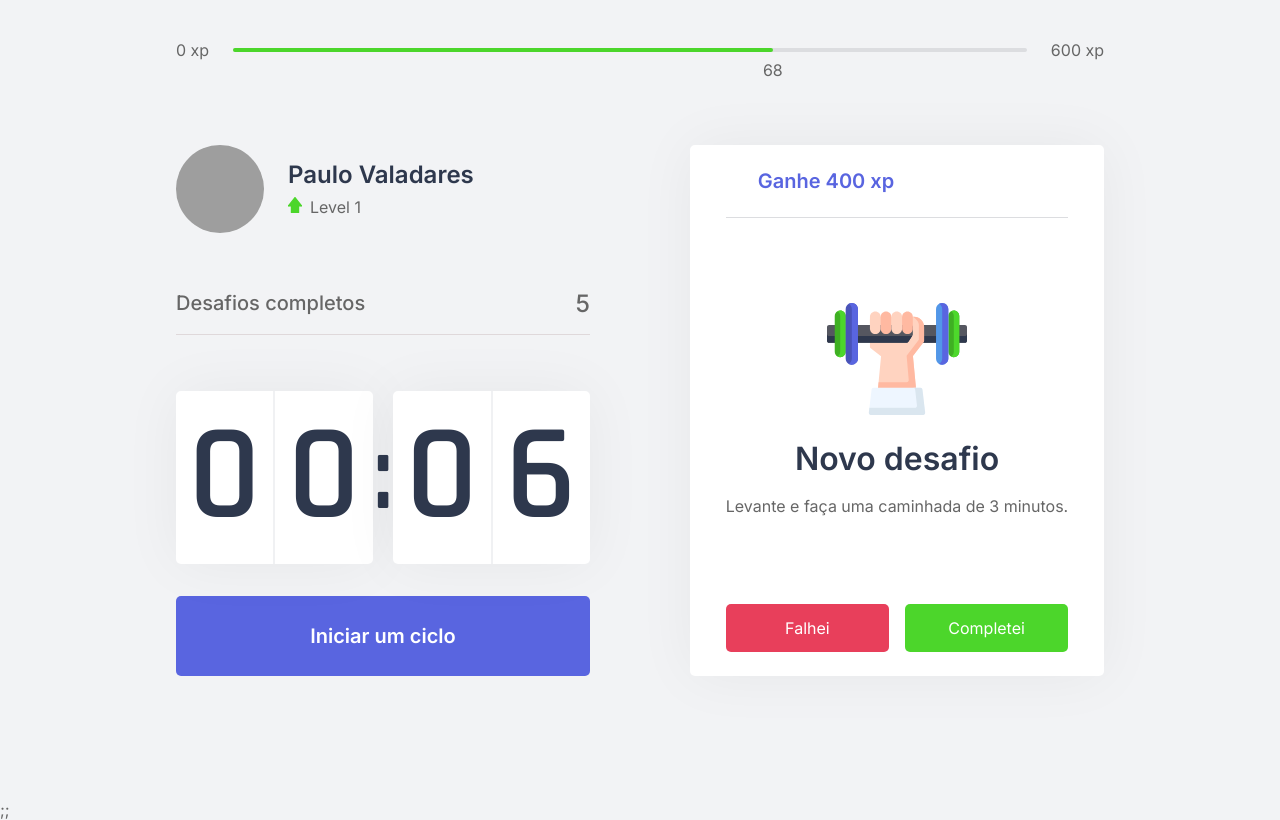
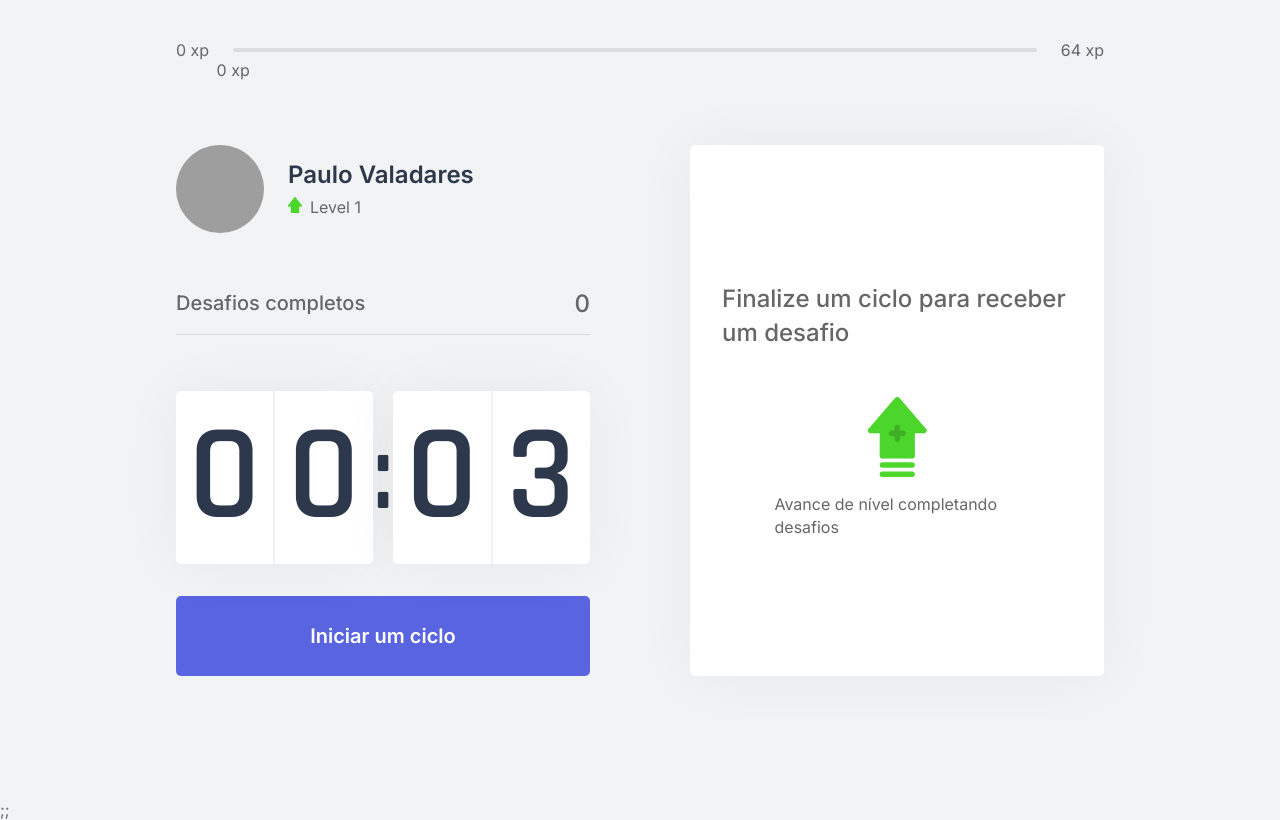
Before and after one commit to paulovaladares/nlw4-moveit, a Next.js app: page / in a window 1280 px wide. Built offline with nearby package versions, Linux system fonts and the light colour scheme; grey boxes are pictures that could not be loaded.

Commit message:
Complete Context

```diff
--- /dev/null
+++ b/challenges.json
@@ -0,0 +1,62 @@
+[
+  {
+    "type": "body",
+    "description": "Estique um de seus braços com a palma da mão virada para frente e puxe os dedos para cima por 10 segundos por mão.",
+    "amount": 80
+  },
+  {
+    "type": "body",
+    "description": "Estique seu braço contra o peito e puxe-o utilizando o outro braço por 10 segundos por braço.",
+    "amount": 60
+  },
+  {
+    "type": "body",
+    "description": "Puxe seu pescoço com a ajuda da mão para a direita e para a esquerda, permanecendo na posição por alguns segundos.",
+    "amount": 70
+  },
+  {
+    "type": "body",
+    "description": "Com as duas mãos na parte de trás da cabeça, leve-a para baixo, alongando a parte de trás da região.",
+    "amount": 60
+  },
+  {
+    "type": "body",
+    "description": "Cruze as pernas e desça com as mãos esticadas em direção ao chão. Repita o movimento com a outra perna na frente.",
+    "amount": 100
+  },
+  {
+    "type": "body",
+    "description": "Sentado, abra as pernas e tente encostar as palmas das mãos no chão, repita 3 vezes por 5 segundos.",
+    "amount": 80
+  },
+  {
+    "type": "body",
+    "description": "Puxe o joelho de encontro ao peito e segure, troque de perna após 10 segundos.",
+    "amount": 50
+  },
+  {
+    "type": "body",
+    "description": "Sentado, cruze uma perna e incline seu tronco à frente, troque de perna após 10 segundos.",
+    "amount": 80
+  },
+  {
+    "type": "eye",
+    "description": "Sentado, feche os olhos e cubra-os com as palmas da mão durante 2 minutos, depois abra normalmente.",
+    "amount": 90
+  },
+  {
+    "type": "eye",
+    "description": "Em algum ambiente aberto, olhe o mais longe que puder em quatro direções por 3s, mexa apenas os olhos. Repita 3 vezes.",
+    "amount": 140
+  },
+  {
+    "type": "eye",
+    "description": "Usando os polegares, massage a área abaixo das sobrancelhas em movimentos circulares por 15 segundos.",
+    "amount": 70
+  },
+  {
+    "type": "body",
+    "description": "Em pé, gire a cintura o máximo que puder para a esquerda, segure por cinco segundos. Repita para a direita.",
+    "amount": 90
+  }
+]
--- a/src/components/ChallengeBox.tsx
+++ b/src/components/ChallengeBox.tsx
@@ -3,22 +3,24 @@
 import styles from "../styles/components/ChallengeBox.module.css";
 
 export function ChallengeBox() {
-  const contextData = useContext(ChallengesContexts);
-  console.log(contextData);
+  const { activeChallenge, resetChallenge } = useContext(ChallengesContexts);
 
-  const hasActiveChallenge = true;
   return (
     <div className={styles.challengeBoxContainer}>
-      {hasActiveChallenge ? (
-        <div className={styles.challengeAcitve}>
-          <header> Ganhe 400 xp</header>
+      {activeChallenge ? (
+        <div className={styles.challengeActive}>
+          <header> Ganhe {activeChallenge.amount} xp</header>
           <main>
-            <img src="icons/body.svg" />
+            <img src={`icons/${activeChallenge.type}.svg`} />
             <strong>Novo desafio</strong>
-            <p>Levante e faça uma caminhada de 3 minutos.</p>
+            <p>{activeChallenge.description}</p>
           </main>
           <footer>
-            <button type="button" className={styles.challengeFailButton}>
+            <button
+              type="button"
+              className={styles.challengeFailButton}
+              onClick={resetChallenge}
+            >
               Falhei
             </button>
             <button type="button" className={styles.challengeSucceededButton}>
--- a/src/components/CompletedChallenges.tsx
+++ b/src/components/CompletedChallenges.tsx
@@ -1,10 +1,13 @@
+import { useContext } from "react";
+import { ChallengesContexts } from "../contexts/ChallengesContext";
 import styles from "../styles/components/CompletedChallenges.module.css";
 
 export function CompletedChallenges() {
-    return (
-        <div className={styles.completedChallengesContainer}>
-            <span>Desafios completos</span>
-            <span>5</span>
-        </div>
-    )
+  const { challengesCompleted } = useContext(ChallengesContexts);
+  return (
+    <div className={styles.completedChallengesContainer}>
+      <span>Desafios completos</span>
+      <span>{challengesCompleted}</span>
+    </div>
+  );
 }
--- a/src/components/Countdown.tsx
+++ b/src/components/Countdown.tsx
@@ -4,7 +4,7 @@
 
 export function Countdown() {
   const { startNewChallenge } = useContext(ChallengesContexts);
-  const totalTime = 0.1 * 60;
+  const totalTime = 0.05 * 60;
   const [time, setTime] = useState(totalTime);
   const [isActive, setIsActive] = useState(false);
   const [hasFinished, setHasFinished] = useState(false);
--- a/src/components/ExperienceBar.tsx
+++ b/src/components/ExperienceBar.tsx
@@ -1,14 +1,28 @@
+import { useContext } from "react";
+import { ChallengesContexts } from "../contexts/ChallengesContext";
 import styles from "../styles/components/ExperienceBar.module.css";
 
 export function ExperienceBar() {
+  const { currentExperience, experienceToNextLevel } = useContext(
+    ChallengesContexts
+  );
+  const percentToNextLevel = Math.round(
+    (currentExperience / experienceToNextLevel) * 100
+  );
+
   return (
     <header className={styles.experienceBar}>
       <span>0 xp</span>
       <div>
-               <div style={{ width: '68%'}}></div>
-               <span className={styles.currentExperience} style={{ left: '68%' }}>68</span>
+        <div style={{ width: `${percentToNextLevel}%` }}></div>
+        <span
+          className={styles.currentExperience}
+          style={{ left: `${percentToNextLevel}%` }}
+        >
+          {currentExperience} xp
+        </span>
       </div>
-           <span>600 xp</span>
+      <span>{experienceToNextLevel} xp</span>
     </header>
   );
 }
--- a/src/contexts/ChallengesContext.tsx
+++ b/src/contexts/ChallengesContext.tsx
@@ -1,37 +1,61 @@
 import { createContext, ReactNode, useState } from "react";
+
+import challenges from "../../challenges.json";
 
 interface ChallengesProviderProps {
   children: ReactNode;
 }
 
+interface Challenge {
+  type: "body" | "eye";
+  description: string;
+  amount: number;
+}
+
 interface ChallengesContextData {
   level: number;
   currentExperience: number;
+  experienceToNextLevel: number;
   challengesCompleted: number;
+  activeChallenge: Challenge;
   levelUp: () => void;
   startNewChallenge: () => void;
+  resetChallenge: () => void;
 }
 
 export const ChallengesContexts = createContext({} as ChallengesContextData);
 
 export function ChallengesProvider({ children }: ChallengesProviderProps) {
-  const [level, setLevel] = useState(0);
+  const [level, setLevel] = useState(1);
   const [currentExperience, setCurrentExperience] = useState(0);
   const [challengesCompleted, setChallengesCompleted] = useState(0);
+  const [activeChallenge, setActiveChallenge] = useState(null);
+  const experienceToNextLevel = ((level + 1) * 4) ** 2;
+
   function levelUp() {
     setLevel(level + 1);
   }
+
   function startNewChallenge() {
-    console.log(`New Challenge`);
+    const randomChallengeIndex = Math.floor(Math.random() * challenges.length);
+    setActiveChallenge(challenges[randomChallengeIndex]);
   }
+
+  function resetChallenge() {
+    setActiveChallenge(null);
+  }
+
   return (
     <ChallengesContexts.Provider
       value={{
         level,
         currentExperience,
+        experienceToNextLevel,
         challengesCompleted,
+        activeChallenge,
         levelUp,
         startNewChallenge,
+        resetChallenge,
       }}
     >
       {children};
--- a/src/styles/components/ChallengeBox.module.css
+++ b/src/styles/components/ChallengeBox.module.css
@@ -35,13 +35,13 @@
   margin-bottom: 1rem;
 }
 
-.challengeAcitve {
+.challengeActive {
   height: 100%;
   display: flex;
   flex-direction: column;
 }
 
-.challengeAcitve header {
+.challengeActive header {
   color: var(--blue);
   font-weight: 600;
   font-size: 1.25rem;
@@ -49,7 +49,7 @@
   border-bottom: 1px solid var(--gray-line);
 }
 
-.challengeAcitve main {
+.challengeActive main {
   flex: 1;
   display: flex;
   flex-direction: column;
@@ -57,24 +57,24 @@
   justify-content: center;
 }
 
-.challengeAcitve main strong {
+.challengeActive main strong {
   font-weight: 600;
   font-size: 2rem;
   color: var(--title);
   margin: 1.5rem 0 1rem;
 }
 
-.challengeAcitve main p {
+.challengeActive main p {
   line-height: 1.5;
 }
 
-.challengeAcitve footer {
+.challengeActive footer {
   display: grid;
   grid-template-columns: 1fr 1fr; /* repeat(2, 1fr */
   gap: 1rem;
 }
 
-.challengeAcitve footer button {
+.challengeActive footer button {
   height: 3rem;
   display: flex;
   align-items: center;
@@ -86,14 +86,14 @@
   transition: filter 0.2s;
 }
 
-.challengeAcitve footer button.challengeFailButton {
+.challengeActive footer button.challengeFailButton {
   background: var(--red);
 }
 
-.challengeAcitve footer button.challengeSucceededButton {
+.challengeActive footer button.challengeSucceededButton {
   background: var(--green);
 }
 
-.challengeAcitve footer button:hover {
+.challengeActive footer button:hover {
   filter: brightness(0.9);
 }
```
Lines whose indentation alone changed are shown as unchanged.
